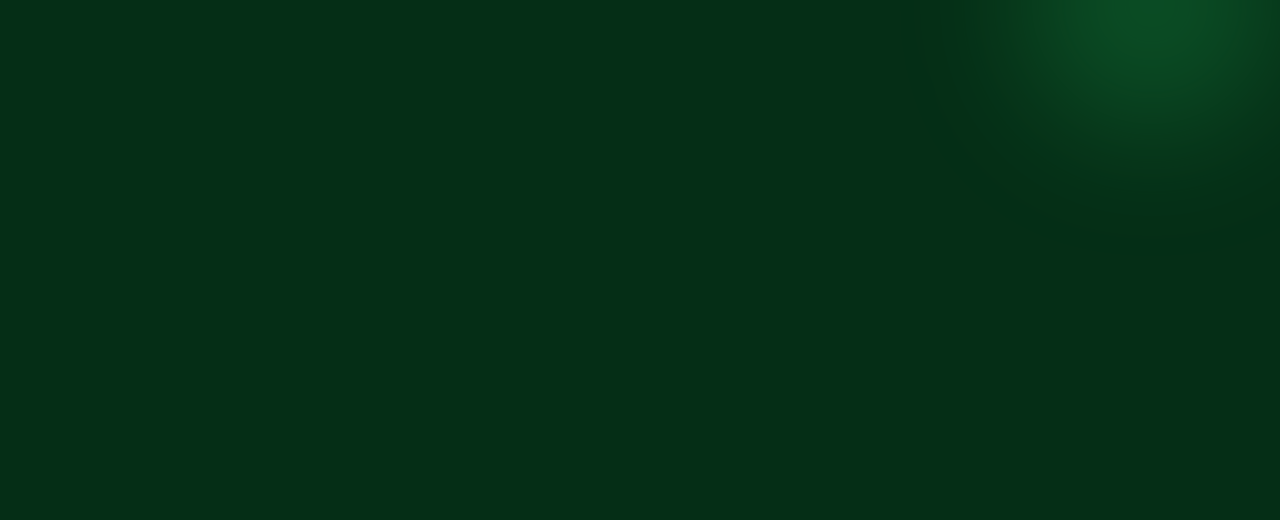
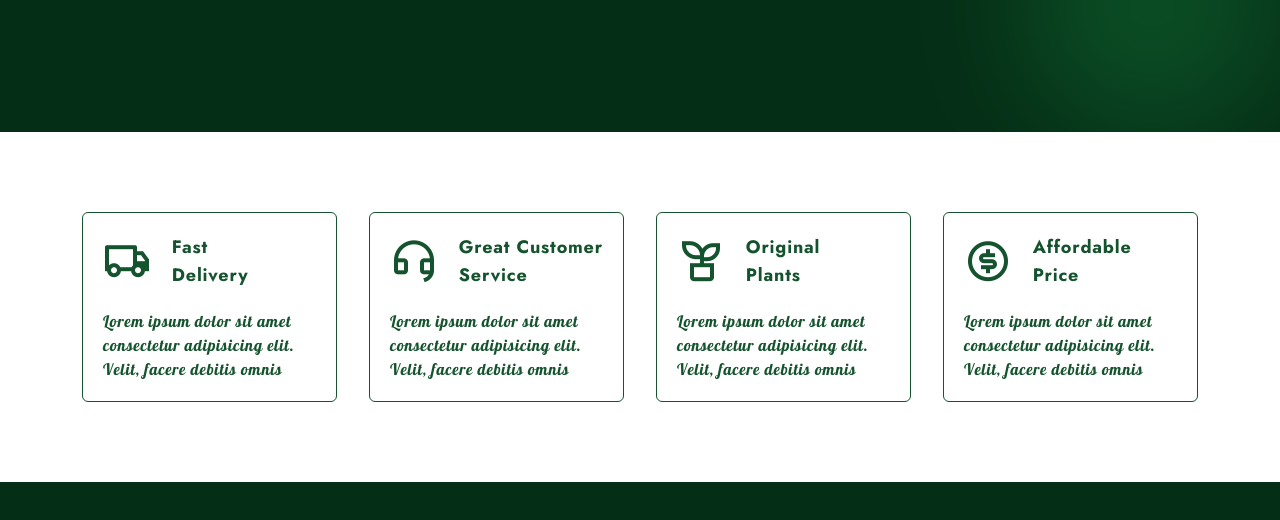
Before and after one commit to KavishkaShehara1/Plant-Website-frontend-Project, a website: page index.html in a window 1280 px wide. Shown: the part 640-1160 px from the top of the page. Drawn offline with nearby package versions, Linux system fonts and the light colour scheme.

Commit message:
complete servise section

```diff
--- a/index.html
+++ b/index.html
@@ -147,7 +147,83 @@
       </section>
 
       <!--~~~~~~~~~~~~~~~ Services ~~~~~~~~~~~~~~~-->
-      <div></div>
+      <div class="bg-white text-green-900 py-20">
+        <div
+          class="container w-full grid grid-cols-1 gap-8 md:grid-cols-2 lg:grid-cols-3 xl:grid-cols-4"
+        >
+          <!-- card 1 -->
+          <div
+            class="border border-green-900 p-5 cursor-pointer rounded-md hover:shadow-2xl hover:-translate-y-1 duration-300 space-y-5"
+          >
+            <div class="flex items-center gap-5">
+              <i class="ri-truck-line text-3xl md:text-4xl xl:text-5xl"></i>
+              <p class="md:text-lg font-bold">
+                Fast <br />
+                Delivery
+              </p>
+            </div>
+            <p class="font-Lobster">
+              Lorem ipsum dolor sit amet consectetur adipisicing elit. Velit,
+              facere debitis omnis
+            </p>
+          </div>
+
+          <!-- card 2 -->
+          <div
+            class="border border-green-900 p-5 cursor-pointer rounded-md hover:shadow-2xl hover:-translate-y-1 duration-300 space-y-5"
+          >
+            <div class="flex items-center gap-5">
+              <i
+                class="ri-customer-service-line text-3xl md:text-4xl xl:text-5xl"
+              ></i>
+              <p class="md:text-lg font-bold">
+                Great Customer <br />
+                Service
+              </p>
+            </div>
+            <p class="font-Lobster">
+              Lorem ipsum dolor sit amet consectetur adipisicing elit. Velit,
+              facere debitis omnis
+            </p>
+          </div>
+
+          <!-- card 3 -->
+          <div
+            class="border border-green-900 p-5 cursor-pointer rounded-md hover:shadow-2xl hover:-translate-y-1 duration-300 space-y-5"
+          >
+            <div class="flex items-center gap-5">
+              <i class="ri-plant-line text-3xl md:text-4xl xl:text-5xl"></i>
+              <p class="md:text-lg font-bold">
+                Original <br />
+                Plants
+              </p>
+            </div>
+            <p class="font-Lobster">
+              Lorem ipsum dolor sit amet consectetur adipisicing elit. Velit,
+              facere debitis omnis
+            </p>
+          </div>
+
+          <!-- card 4 -->
+          <div
+            class="border border-green-900 p-5 cursor-pointer rounded-md hover:shadow-2xl hover:-translate-y-1 duration-300 space-y-5"
+          >
+            <div class="flex items-center gap-5">
+              <i
+                class="ri-money-dollar-circle-line text-3xl md:text-4xl xl:text-5xl"
+              ></i>
+              <p class="md:text-lg font-bold">
+                Affordable <br />
+                Price
+              </p>
+            </div>
+            <p class="font-Lobster">
+              Lorem ipsum dolor sit amet consectetur adipisicing elit. Velit,
+              facere debitis omnis
+            </p>
+          </div>
+        </div>
+      </div>
 
       <!--~~~~~~~~~~~~~~~ About us ~~~~~~~~~~~~~~~-->
       <section id="about"></section>
```
Also changed, not shown: output.css.
